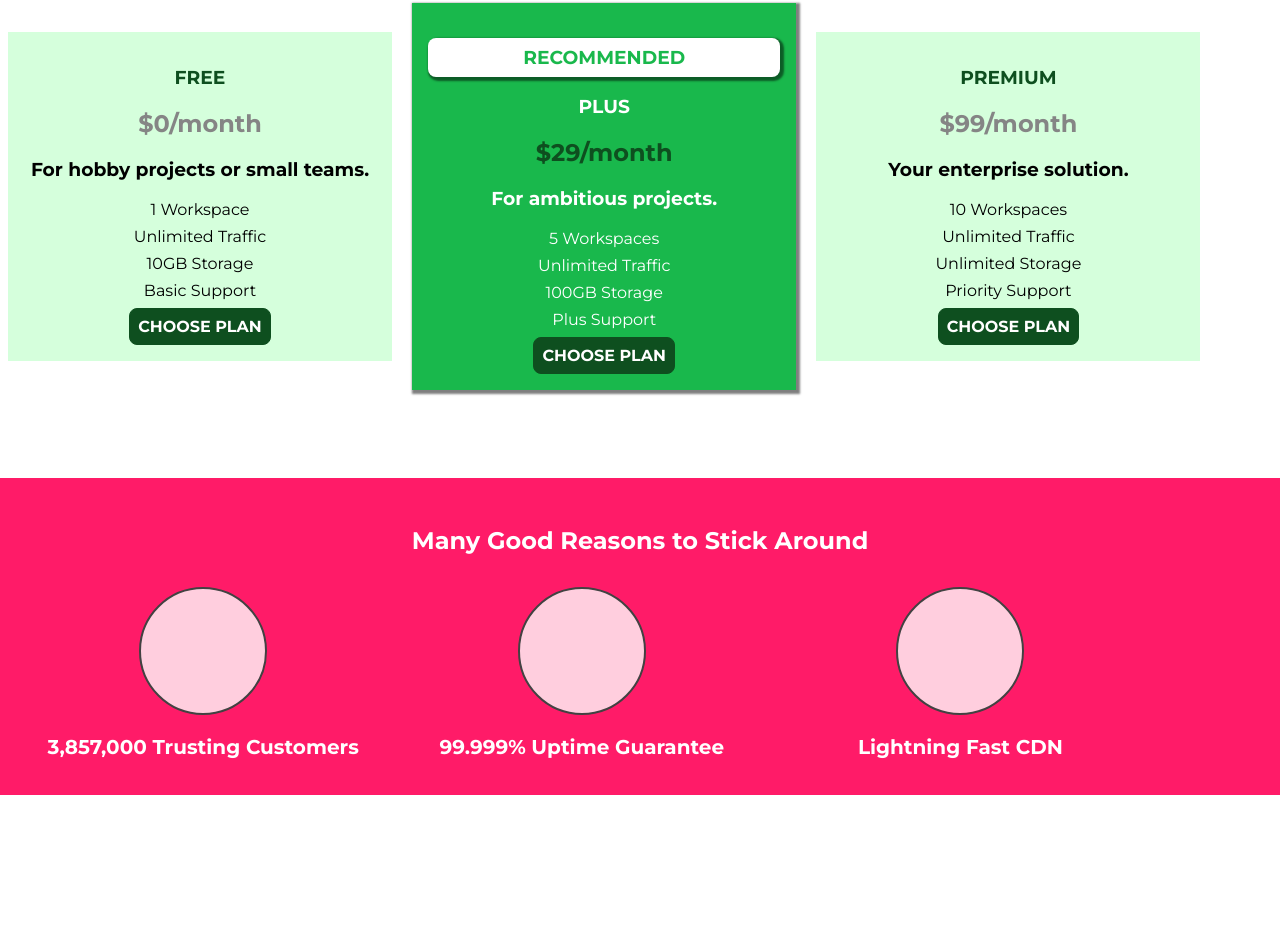
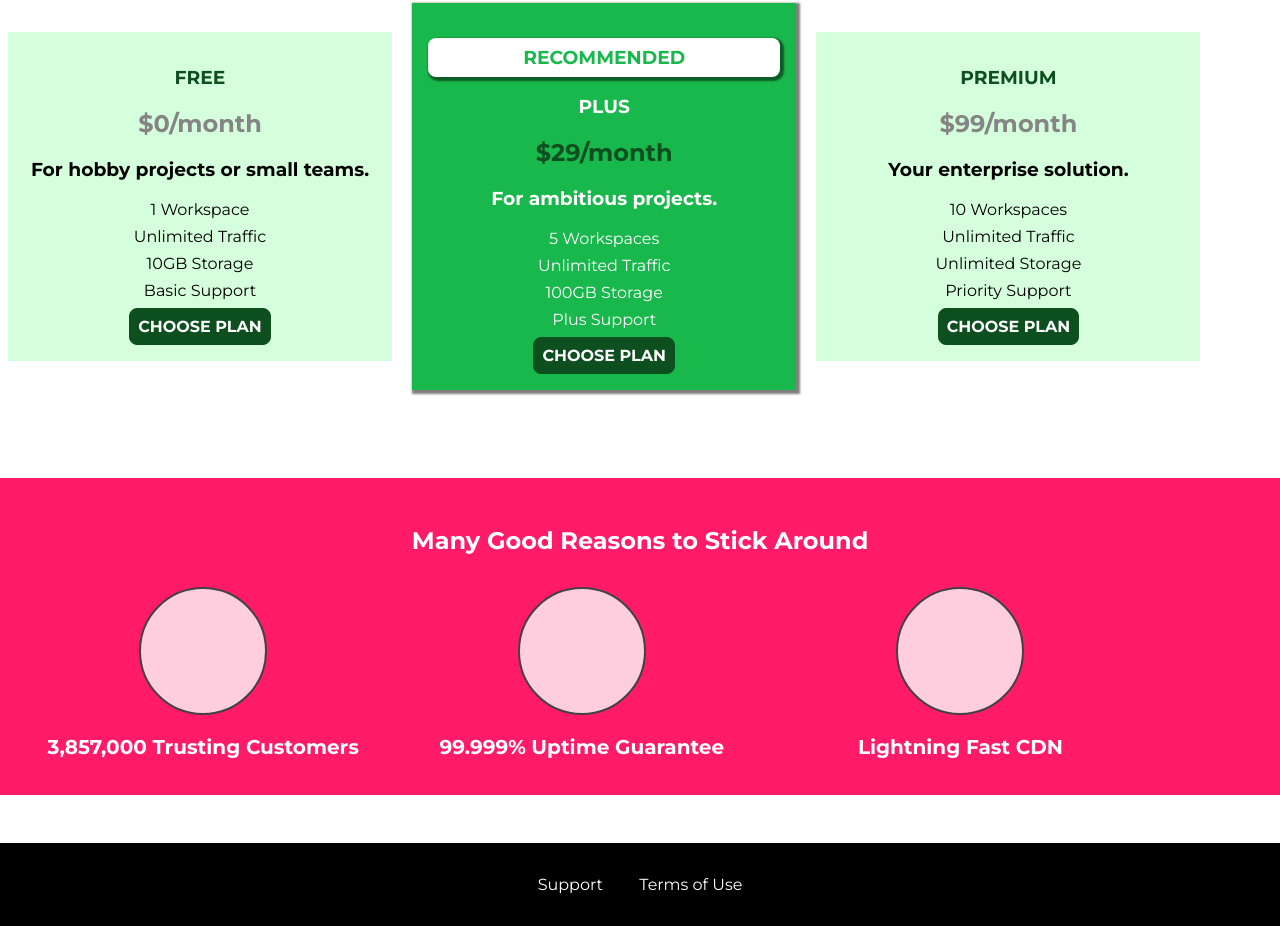
Before and after one commit to Elton-Bezerra/css-course, a plain HTML site: page index.html in a window 1280 px wide. Shown: the part 645-1571 px from the top of the page. Before the commit the page ends 1440 px from the top, so only its background shows below. Drawn offline with Linux system fonts and the light colour scheme.

Commit message:
First version of the landing page

```diff
--- a/index.html
+++ b/index.html
@@ -111,6 +111,21 @@
             </ul>
         </section>
     </main>
+
+    <footer class="main-footer">
+        <nav>
+            <ul class="main-footer__links">
+                <li class="main-footer__link">
+                    <a href="#">Support</a>
+                </li>
+                <li class="main-footer__link">
+                    <a href="#">Terms of Use</a>
+                </li>
+            </ul>
+        </nav>
+    </footer>
+
+
 </body>
 
 </html>
--- a/main.css
+++ b/main.css
@@ -201,3 +201,32 @@ body {
     background: white;
     border: none;
 }
+
+.main-footer {
+    background: black;
+    padding: 32px;
+    margin-top: 48px;
+}
+
+.main-footer__links {
+    list-style: none;
+    margin: 0;
+    padding: 0;
+    text-align: center;
+}
+
+.main-footer__link {
+    display: inline-block;
+    margin: 0 16px;
+}
+
+.main-footer__link > a {
+    color: white;
+    text-decoration: none;
+}
+
+
+.main-footer__link a:hover,
+.main-footer__link a:active {
+    color: #ccc;
+}
```
